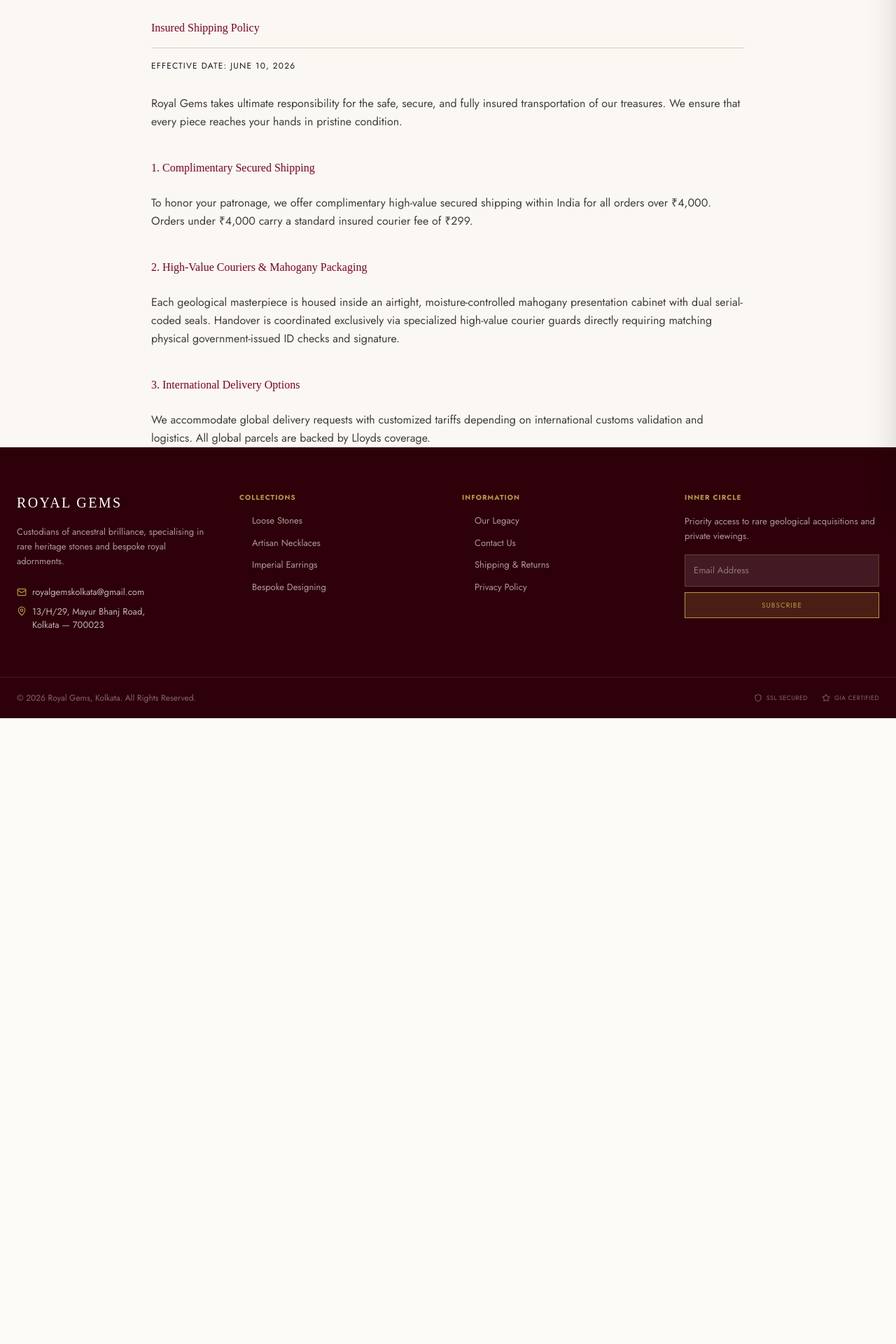
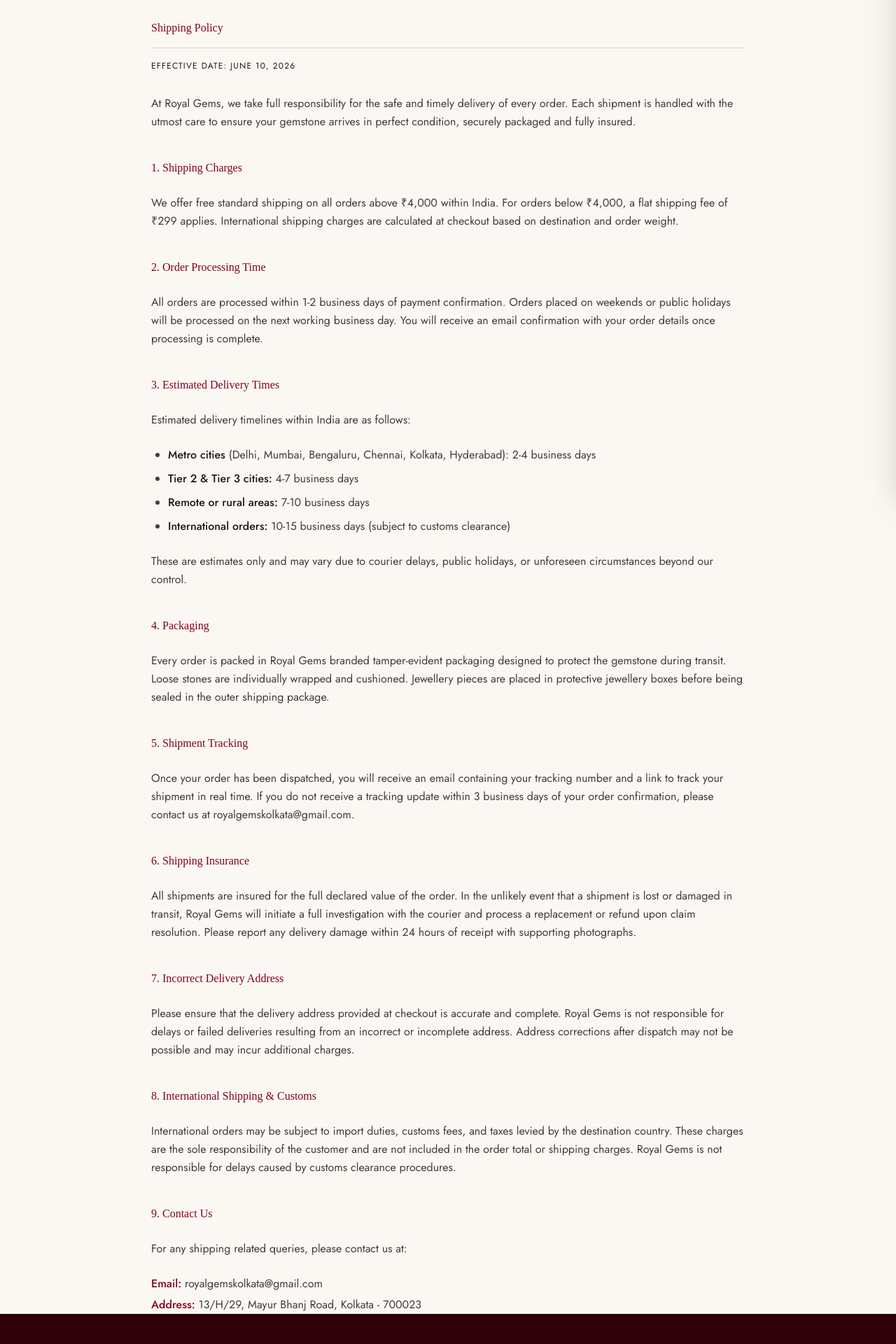
Before and after one commit to Jagmohan-Prajapati/Royal-Gems-Dev, a React (Vite) app: page /shipping-policy in a window 1280 px wide. Shown: the part 100-2020 px from the top of the page at 70% size. Before the commit the page ends 1126 px from the top, so only its background shows below. Built offline with nearby package versions, Linux system fonts and the light colour scheme; no server answers; a web font is replaced by a local one.

Commit message:
feat: expand ShippingPolicy with comprehensive 9-section content

```diff
--- a/src/pages/ShippingPolicy.tsx
+++ b/src/pages/ShippingPolicy.tsx
@@ -8,7 +8,7 @@
       <Navbar />
       <main className="pt-32 pb-section-padding max-w-4xl mx-auto px-6">
         <h1 className="font-headline-lg text-headline-lg text-primary mb-4 border-b border-border-sepia pb-4">
-          Insured Shipping Policy
+          Shipping Policy
         </h1>
         <p className="font-body-sm text-[12px] text-text-muted uppercase tracking-widest mb-8">
           EFFECTIVE DATE: JUNE 10, 2026
@@ -16,29 +16,84 @@
 
         <div className="space-y-6 font-body-md text-on-surface-variant leading-relaxed">
           <p>
-            Royal Gems takes ultimate responsibility for the safe, secure, and fully insured transportation of our treasures. We ensure that every piece reaches your hands in pristine condition.
+            At Royal Gems, we take full responsibility for the safe and timely delivery of every order. Each shipment is handled with the utmost care to ensure your gemstone arrives in perfect condition, securely packaged and fully insured.
           </p>
 
           <h2 className="font-headline-sm text-headline-sm text-primary pt-4">
-            1. Complimentary Secured Shipping
+            1. Shipping Charges
           </h2>
           <p>
-            To honor your patronage, we offer complimentary high-value secured shipping within India for all orders over ₹4,000. Orders under ₹4,000 carry a standard insured courier fee of ₹299.
+            We offer free standard shipping on all orders above &#8377;4,000 within India. For orders below &#8377;4,000, a flat shipping fee of &#8377;299 applies. International shipping charges are calculated at checkout based on destination and order weight.
           </p>
 
           <h2 className="font-headline-sm text-headline-sm text-primary pt-4">
-            2. High-Value Couriers & Mahogany Packaging
+            2. Order Processing Time
           </h2>
           <p>
-            Each geological masterpiece is housed inside an airtight, moisture-controlled mahogany presentation cabinet with dual serial-coded seals. Handover is coordinated exclusively via specialized high-value courier guards directly requiring matching physical government-issued ID checks and signature.
+            All orders are processed within 1-2 business days of payment confirmation. Orders placed on weekends or public holidays will be processed on the next working business day. You will receive an email confirmation with your order details once processing is complete.
           </p>
 
           <h2 className="font-headline-sm text-headline-sm text-primary pt-4">
-            3. International Delivery Options
+            3. Estimated Delivery Times
           </h2>
           <p>
-            We accommodate global delivery requests with customized tariffs depending on international customs validation and logistics. All global parcels are backed by Lloyds coverage.
+            Estimated delivery timelines within India are as follows:
           </p>
+          <ul className="list-disc pl-6 space-y-2">
+            <li><span className="font-medium text-on-surface">Metro cities</span> (Delhi, Mumbai, Bengaluru, Chennai, Kolkata, Hyderabad): 2-4 business days</li>
+            <li><span className="font-medium text-on-surface">Tier 2 &amp; Tier 3 cities:</span> 4-7 business days</li>
+            <li><span className="font-medium text-on-surface">Remote or rural areas:</span> 7-10 business days</li>
+            <li><span className="font-medium text-on-surface">International orders:</span> 10-15 business days (subject to customs clearance)</li>
+          </ul>
+          <p>
+            These are estimates only and may vary due to courier delays, public holidays, or unforeseen circumstances beyond our control.
+          </p>
+
+          <h2 className="font-headline-sm text-headline-sm text-primary pt-4">
+            4. Packaging
+          </h2>
+          <p>
+            Every order is packed in Royal Gems branded tamper-evident packaging designed to protect the gemstone during transit. Loose stones are individually wrapped and cushioned. Jewellery pieces are placed in protective jewellery boxes before being sealed in the outer shipping package.
+          </p>
+
+          <h2 className="font-headline-sm text-headline-sm text-primary pt-4">
+            5. Shipment Tracking
+          </h2>
+          <p>
+            Once your order has been dispatched, you will receive an email containing your tracking number and a link to track your shipment in real time. If you do not receive a tracking update within 3 business days of your order confirmation, please contact us at royalgemskolkata@gmail.com.
+          </p>
+
+          <h2 className="font-headline-sm text-headline-sm text-primary pt-4">
+            6. Shipping Insurance
+          </h2>
+          <p>
+            All shipments are insured for the full declared value of the order. In the unlikely event that a shipment is lost or damaged in transit, Royal Gems will initiate a full investigation with the courier and process a replacement or refund upon claim resolution. Please report any delivery damage within 24 hours of receipt with supporting photographs.
+          </p>
+
+          <h2 className="font-headline-sm text-headline-sm text-primary pt-4">
+            7. Incorrect Delivery Address
+          </h2>
+          <p>
+            Please ensure that the delivery address provided at checkout is accurate and complete. Royal Gems is not responsible for delays or failed deliveries resulting from an incorrect or incomplete address. Address corrections after dispatch may not be possible and may incur additional charges.
+          </p>
+
+          <h2 className="font-headline-sm text-headline-sm text-primary pt-4">
+            8. International Shipping &amp; Customs
+          </h2>
+          <p>
+            International orders may be subject to import duties, customs fees, and taxes levied by the destination country. These charges are the sole responsibility of the customer and are not included in the order total or shipping charges. Royal Gems is not responsible for delays caused by customs clearance procedures.
+          </p>
+
+          <h2 className="font-headline-sm text-headline-sm text-primary pt-4">
+            9. Contact Us
+          </h2>
+          <p>
+            For any shipping related queries, please contact us at:
+          </p>
+          <ul className="list-none pl-0 space-y-1">
+            <li><span className="text-primary font-medium">Email:</span> royalgemskolkata@gmail.com</li>
+            <li><span className="text-primary font-medium">Address:</span> 13/H/29, Mayur Bhanj Road, Kolkata - 700023</li>
+          </ul>
         </div>
       </main>
       <Footer />
```
